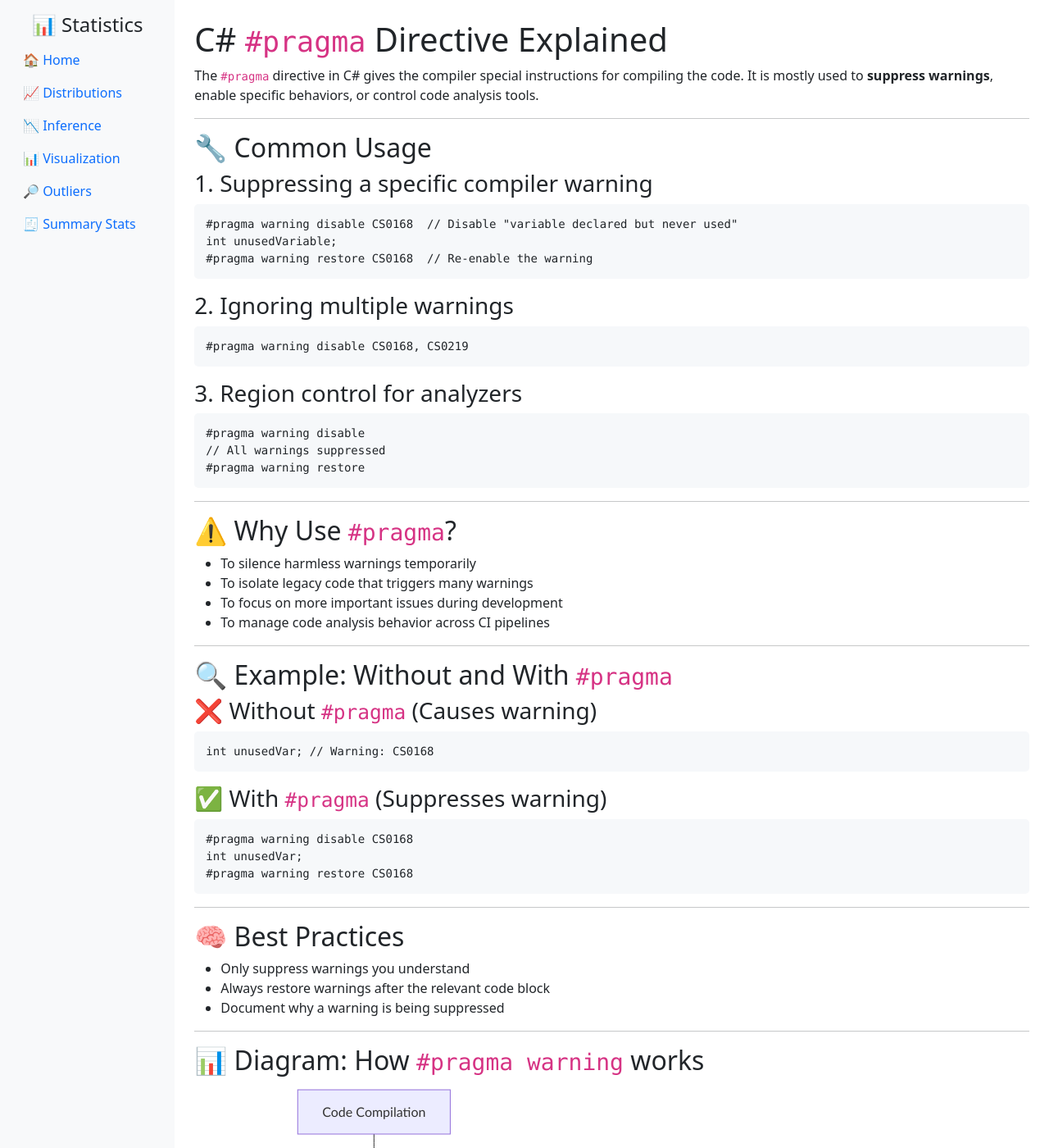
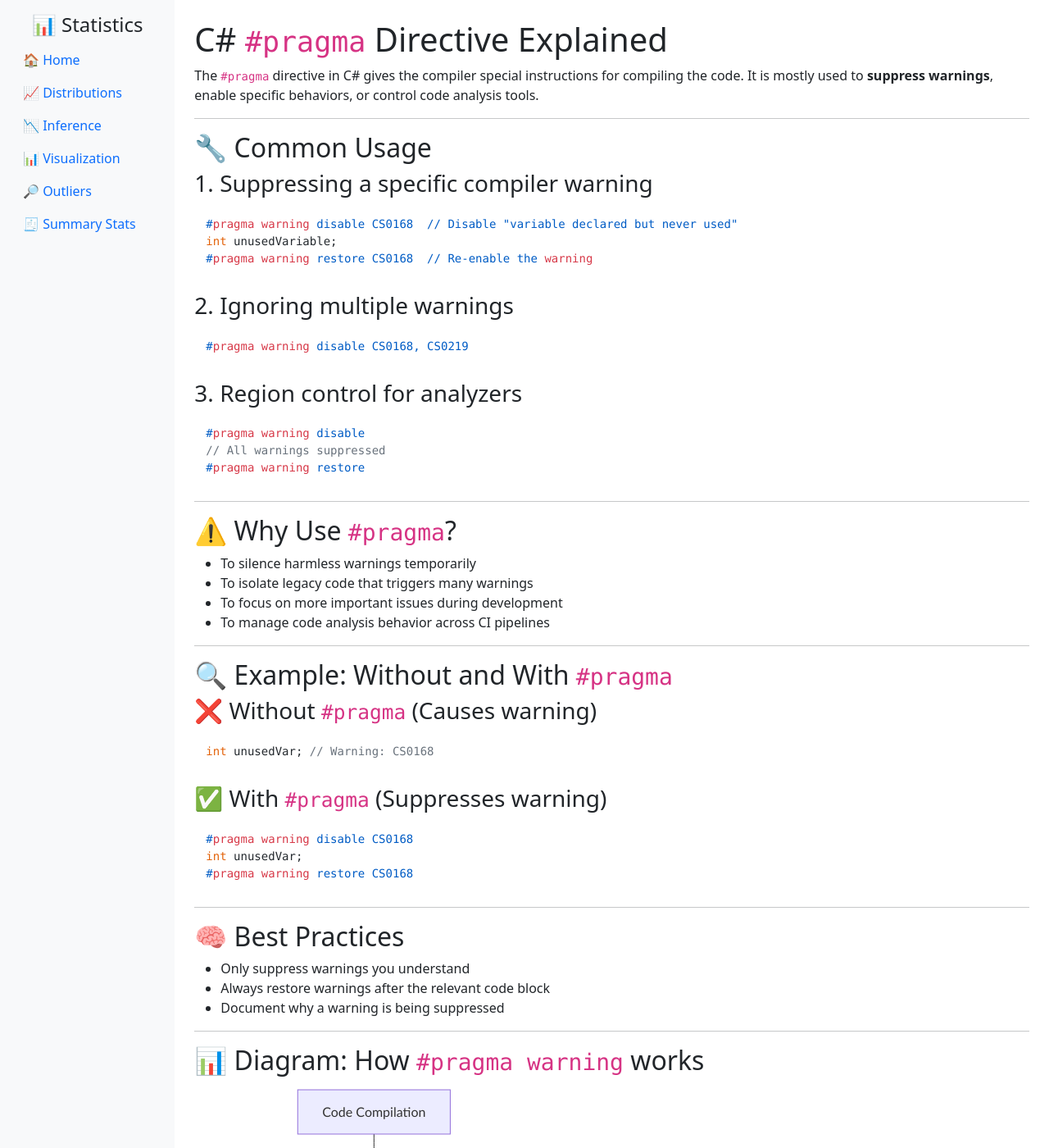
Before and after one commit to buribalkan/C-SHARP-Training, a Jekyll site: the page built from pragma-Directive.md, in a window 1280 px wide and 1400 px high. Shown: the whole window at 82% size. Built offline with Jekyll 4.4.1, drawn with Linux system fonts in a browser that asks for light colours; nearby versions of some CDN libraries; our own code applies the rules of GitHub Pages for plain Markdown files; part of the change alters nothing that is shown.

Commit message:
Update default.html

```diff
--- a/_layouts/default.html
+++ b/_layouts/default.html
@@ -49,6 +49,23 @@
     </main>
   </div>
 </div>
+  <script type="module">
+  import hljs from 'https://cdnjs.cloudflare.com/ajax/libs/highlight.js/11.11.1/es/highlight.min.js';
+
+  function escapeHtml(text) {
+    return text
+      .replace(/&/g, "&amp;")
+      .replace(/</g, "&lt;")
+      .replace(/>/g, "&gt;");
+  }
+
+  document.querySelectorAll('pre.highlight > code').forEach((codeBlock) => {
+    const escaped = escapeHtml(codeBlock.textContent);
+    codeBlock.parentElement.outerHTML = `<pre><code class="language-csharp">${escaped}</code></pre>`;
+  });
+
+  hljs.highlightAll();
+</script>
 <script type="module">
   import mermaid from 'https://cdn.jsdelivr.net/npm/mermaid@11/dist/mermaid.esm.min.mjs';
   mermaid.initialize({ startOnLoad: true });
```
